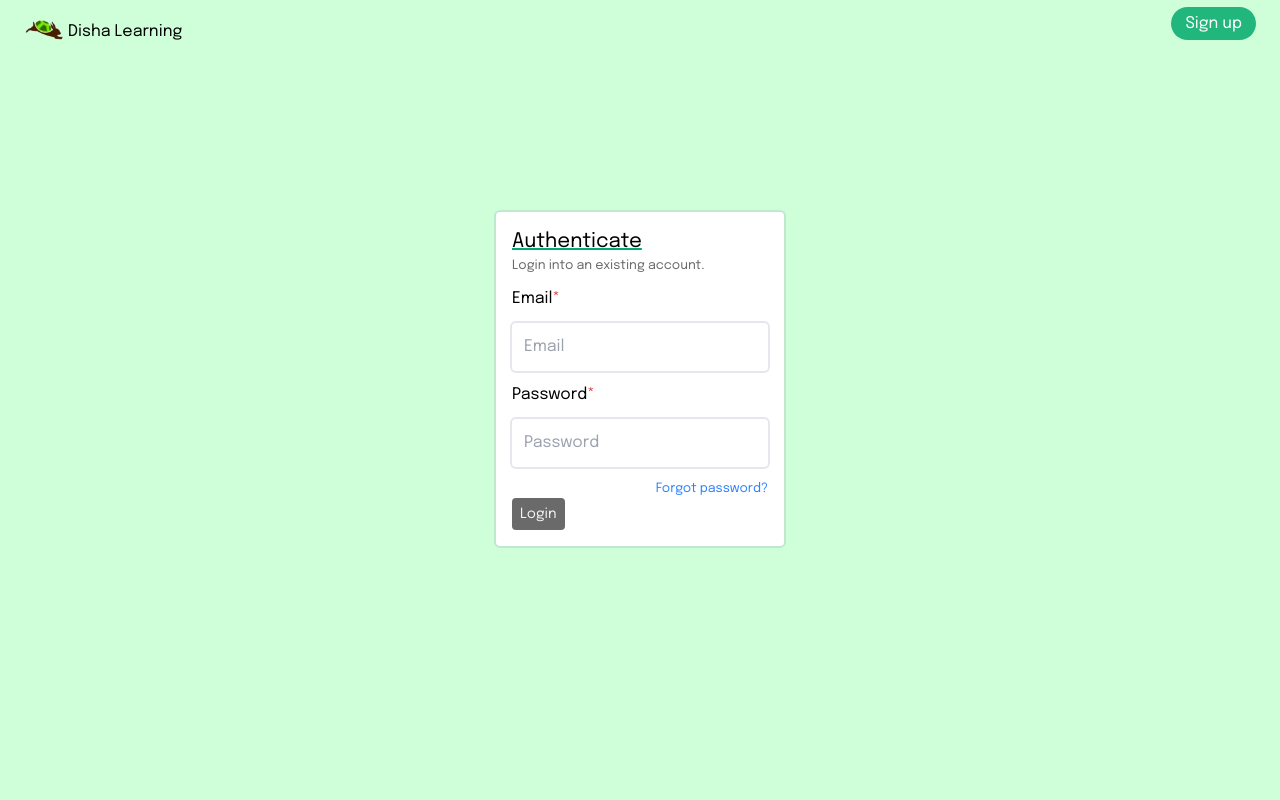
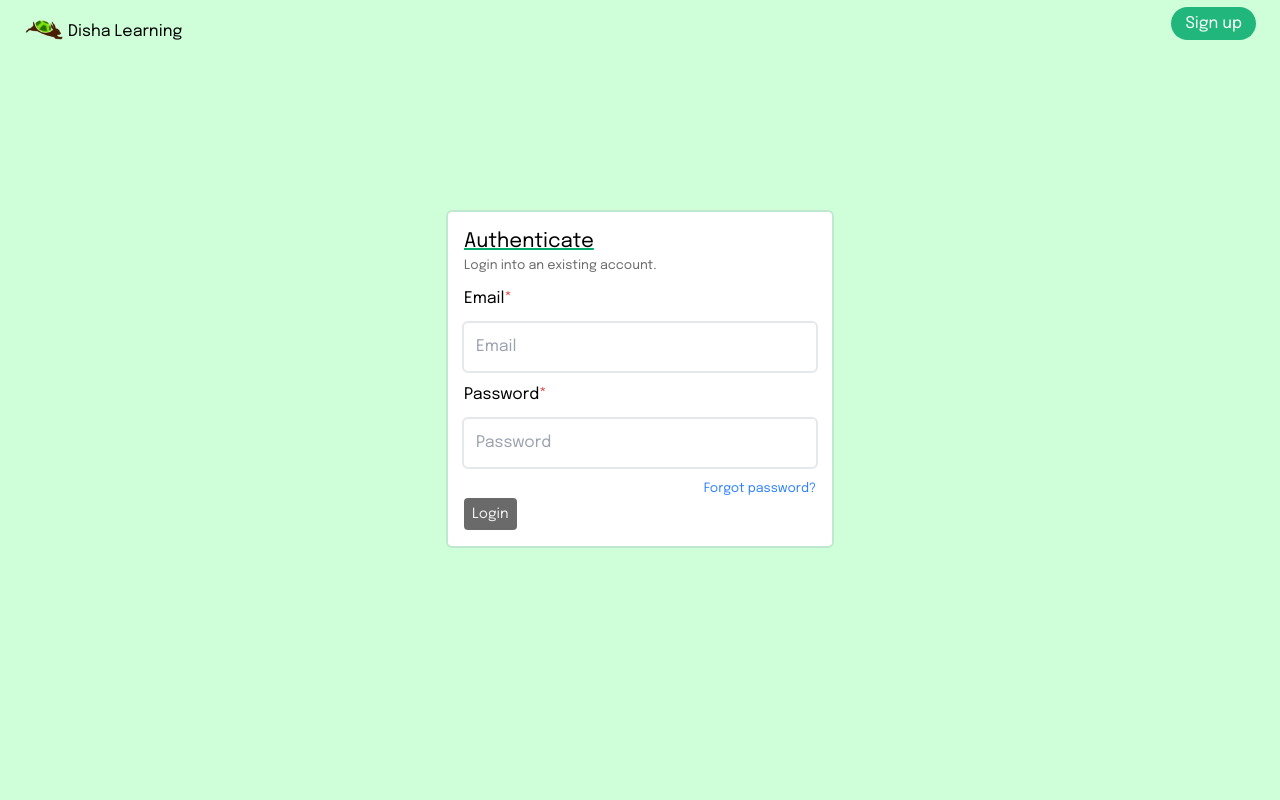
Before and after one commit to Avi-Rana-1718/dishalearning, a Next.js app: page /auth in a window 1280 px wide. Shown: the top 800 px of the page. Built offline with nearby package versions, Linux system fonts and the light colour scheme.

Commit message:
UI fixes

```diff
--- a/app/_components/Breadcrumb.js
+++ b/app/_components/Breadcrumb.js
@@ -6,13 +6,21 @@ export default function Breadcrumb(props) {
     const {links} = props;
     return  (
         <ul className="flex mb-3 items-center">
-            <li key="homeLi"><Link href="/"><FontAwesomeIcon icon={faHouse} className="text-[#0D6EFD] mr-1.5"/></Link></li>
+            <li key="homeLi"><Link href="/forums"><FontAwesomeIcon icon={faHouse} className="text-[#0D6EFD] mr-1.5"/></Link></li>
             <li key="arrowLi"><FontAwesomeIcon icon={faChevronRight} className="mr-1.5 text-[#919191] text-xs" /></li>
             {links.map((el, index, arr)=>{
                 return (
                     <>
-                    <li className="inline" key={index + el}><Link href={el} className="text-[#0D6EFD] mr-1.5 inline hover:underline">{el[1].toUpperCase() + el.replace("/", "").substring(1)}</Link></li>
-                    {(index!=arr.length-1)?(<li key={index + "arrowLi"}><FontAwesomeIcon icon={faChevronRight} className="mr-1.5 text-[#919191] text-xs" /></li>):null}
+                    {
+                        ((index!=arr.length-1))?(
+                            <>
+                        <li className="inline" key={index + el}><Link href={el} className="text-[#0D6EFD] mr-1.5 inline hover:underline">{el[1].toUpperCase() + el.replace("/", "").substring(1)}</Link></li>
+                        <li key={index + "arrowLi"}><FontAwesomeIcon icon={faChevronRight} className="mr-1.5 text-[#6A6A6A] text-xs" /></li>
+                        </>
+                        ):(
+                            <li key={index + el} className="text-[#6a717d] mr-1.5 inline">{(el=="/")?"/":el[1].toUpperCase() + el.replace("/", "").substring(1)}</li>
+                        )
+                    }
                     </>
                 )
             })}
--- a/app/_components/SecondaryLayout.js
+++ b/app/_components/SecondaryLayout.js
@@ -7,7 +7,7 @@ export default function SecondaryLayout({children, navLinks}) {
         <main className="p-3 pt-0 bg-[#CEFFD8] h-svh">
             <Nav navLinks={navLinks}/>
             <section className="flex justify-center items-center h-[80%]">
-                <div className="outline outline-2 outline-slate-400/25 rounded md:max-w-[50vw] p-4 bg-[#fff]">
+                <div className="outline outline-2 outline-slate-400/25 rounded w-[100vw] md:max-w-[30vw] p-4 bg-[#fff]">
                  {children}
                 </div>
             </section>
--- a/app/auth/page.js
+++ b/app/auth/page.js
@@ -27,6 +27,7 @@ export default function Page() {
     return (
         <>
             <SecondaryLayout navLinks={false}>
+                <div className="w-full">
                 <h3 className="text-xl underline decoration-[#04AA6D]">Authenticate</h3>
                 <small className="mb-3 block text-[#6A6A6A]">Login into an existing account.</small>
                 <form onSubmit={(e)=>{
@@ -51,11 +52,11 @@ export default function Page() {
                 <label htmlFor="fTitle">
                 Email<span className="text-red-600">*</span>
                 </label>
-                <input id="fTitle" type="text" className="outline oultine-1 outline-2 outline-slate-400/25 p-3 rounded my-3 max-w-[70vw] min-w-[20vw] block" placeholder="Email" autocomplete="off" required></input>
+                <input id="fTitle" type="text" className="outline oultine-1 outline-2 outline-slate-400/25 p-3 rounded my-3 w-full min-w-[20vw] block" placeholder="Email" autocomplete="off" required></input>
                 <label htmlFor="fPass">
                 Password<span className="text-red-600">*</span>
                 </label>
-                <input id="fPassword" type="password" className="outline oultine-1 outline-2 outline-slate-400/25 p-3 rounded my-3 max-w-[70vw] min-w-[20vw] block" placeholder="Password" required></input>
+                <input id="fPassword" type="password" className="outline oultine-1 outline-2 outline-slate-400/25 p-3 rounded my-3 w-full min-w-[20vw] block" placeholder="Password" required></input>
                 <small className="flex justify-end text-[#2f82ff] hover:underline">
                     <Link href="/auth/forgot">Forgot password?</Link>
                 </small>
@@ -64,6 +65,7 @@ export default function Page() {
                  Login
                 </button>
                 </form>
+                </div>
             </SecondaryLayout>
         </>
     )
--- a/app/forums/[id]/page.js
+++ b/app/forums/[id]/page.js
@@ -74,7 +74,7 @@ export default async function Page({params}) {
           </aside>
 
             <div className="grow outline outline-2 min-h-[80vh] outline-slate-400/25 rounded md:max-w-[50vw] p-4 bg-[#fff]">
-            <Breadcrumb links={["/forums"]} />
+            <Breadcrumb links={["/answers"]} />
             <h4 className="text-[#04AA6D] inline font-medium">Question : </h4>
             <span className="text-base" dangerouslySetInnerHTML={{__html:data.question}}></span>
             <small className="block mt-1">Submitted on {(new Date(data.timestamp).getDate() + "/" + (new Date(data.timestamp).getMonth()+1) + "/" + new Date(data.timestamp).getFullYear())} | Answered by {(data.hasOwnProperty("author")?data.author:"Vandana Rana")}</small>
--- a/app/forums/ask/page.js
+++ b/app/forums/ask/page.js
@@ -51,7 +51,7 @@ export default function Ask() {
     return (
         <>
       <Header title="Ask a question" subtitle="Resolve your queries and questions"/>
-      <PageLayout breadLinks={["/forums", "/ask"]}>
+      <PageLayout breadLinks={["/ask"]}>
       <div>
       {
       sendStatus==true?(
```
